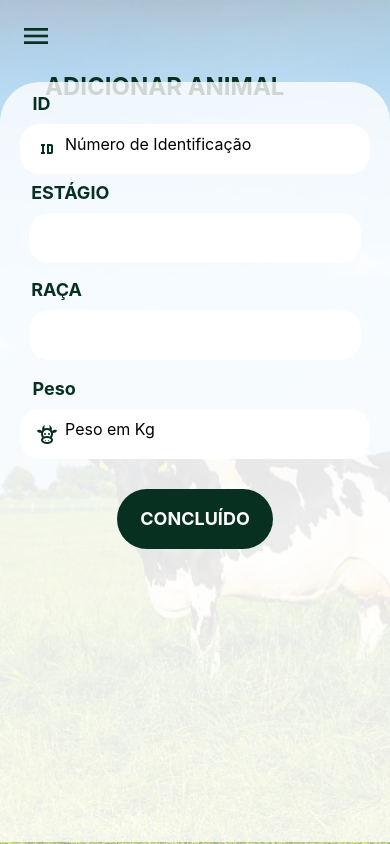
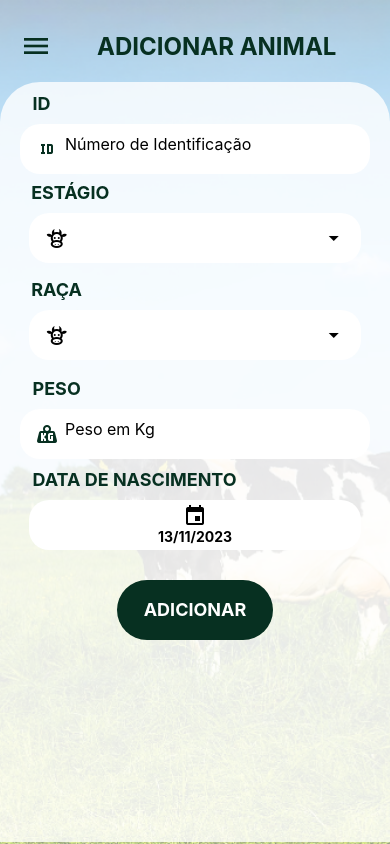
Before and after one commit to THE-CODE-HOUSE/NutriMoo-Frontend-React, a React Native app in the folder nutrimoo-app/: screen / in a window 390 px wide. Built offline with nearby package versions, Linux system fonts and the light colour scheme.

Commit message:
Date Picker

```diff
--- a/nutrimoo-app/src/components/CustomDropDown.jsx
+++ b/nutrimoo-app/src/components/CustomDropDown.jsx
@@ -7,7 +7,9 @@ import {
     FlatList
 } from 'react-native';
 
+import { MaterialCommunityIcons } from '@expo/vector-icons';
 import React, { useState } from 'react';
+import { MaterialIcons } from '@expo/vector-icons';
 
 
 export const CustomDropDown = ({ title, subTitle, options, zIndex, onSelect, titleColor }) => {
@@ -20,6 +22,16 @@ export const CustomDropDown = ({ title, subTitle, options, zIndex, onSelect, tit
 
             <TouchableOpacity style={[styles.dropDownSelector, styles.boxShadow]} onPress={() => { setIsClicked(!isClicked) }}>
                 <Text>{selectedItem}</Text>
+                <MaterialCommunityIcons name='cow' size={24} style= {{marginRight: '75%'}}/>
+
+                {isClicked ? (
+                    <MaterialIcons name='arrow-drop-down' size={24}  />
+                ) : (
+                    <MaterialIcons name='arrow-drop-down' size={24} />
+                )
+
+                }
+
 
             </TouchableOpacity>
             {isClicked && (
@@ -76,7 +88,6 @@ const styles = StyleSheet.create({
         flexDirection: 'row',
         justifyContent: 'space-between',
         alignItems: 'center',
-        paddingLeft: 15,
         paddingRight: 15,
         marginBottom: '2%',
         elevation:10
--- a/nutrimoo-app/src/screens/AddAnimal/index.js
+++ b/nutrimoo-app/src/screens/AddAnimal/index.js
@@ -10,16 +10,34 @@ import {
   Keyboard,
   TouchableOpacity,
   ImageBackground,
+  Modal,
+  Button,
 } from "react-native";
 
 import styles from "./styles";
 import { CustomDropDown } from "../../components/CustomDropDown";
 import { MaterialIcons } from "@expo/vector-icons";
 import { MaterialCommunityIcons } from "@expo/vector-icons";
-import { useState } from "react";
+import { useState,useEffect } from "react";
+import DateTimePicker from '@react-native-community/datetimepicker';
 
 
 const AddAnimalScreen = () => {
+
+  const [date,setDate] = useState(new Date());
+  const [show,setShow] = useState(false);
+  const [mode,setMode] = useState('date');
+
+  const onChange = (event,selectedDate) =>{
+    setDate(selectedDate);
+    setShow(false);
+  };
+
+  const showMode = (modeToShow) => {
+    setShow(true);
+    setMode(modeToShow);
+  }
+
 
   return (
     <TouchableWithoutFeedback onPress={Keyboard.dismiss} accessible={false}>
@@ -32,7 +50,7 @@ const AddAnimalScreen = () => {
         >
         <View style={styles.homeBar}>
           <TouchableOpacity>
-            <View style={{ backgroundColor: "transparent" , margin: 20}}>
+            <View style={{ backgroundColor: "transparent" , marginLeft: 20}}>
             <MaterialIcons name="menu" size={32} color="#073021" />
             </View>
           </TouchableOpacity>
@@ -49,7 +67,8 @@ const AddAnimalScreen = () => {
             >
             </View>
 
-            <Text style={styles.contText}>ID</Text>
+            <Text style={{ marginTop: 10, fontSize: 18, color: "#073021", fontWeight: "bold", alignSelf: 'flex-start', marginLeft: 32.5  }}
+                >ID</Text>
             <View style={styles.shadowBox}>
               {
                 <MaterialCommunityIcons
@@ -62,7 +81,7 @@ const AddAnimalScreen = () => {
               <TextInput
                 placeholder="Número de Identificação"
                 autoCorrect={false}
-                keyboardType="nome"
+                keyboardType="default"
                 style={styles.textinputWithIcon}
                 maxLength={40}
               />
@@ -73,11 +92,11 @@ const AddAnimalScreen = () => {
             <CustomDropDown title={'RAÇA'} zIndex={2000} titleColor={'#073021'} />
 
 
-            <Text style={styles.contText}>Peso</Text>
+            <Text style={styles.contText}>PESO</Text>
             <View style={styles.shadowBox}>
               {
                 <MaterialCommunityIcons
-                  name="cow"
+                  name="weight-kilogram"
                   size={24}
                   color="#073021"
                   style={styles.iconStyle}
@@ -86,15 +105,40 @@ const AddAnimalScreen = () => {
               <TextInput
                 placeholder="Peso em Kg"
                 autoCorrect={false}
-                keyboardType="nome"
+                keyboardType="default"
                 style={styles.textinputWithIcon}
                 maxLength={40}
               />
             </View>
 
 
+            <Text style={styles.contText}>DATA DE NASCIMENTO</Text>
+            <TouchableOpacity style={{  width: '85%',height: 50,marginTop: 10,borderRadius: 20, backgroundColor: "white",elevation: 15, alignItems: 'center', justifyContent: 'center'}} onPress={() => showMode('date') }>
+
+              {show && (
+                <DateTimePicker
+                testID="dateTimePicker"
+                value={date}
+                mode={'date'}
+                is24Hour={true}
+                display="default"
+                onChange={onChange}
+                maximumDate={new Date()}
+                minimumDate={new Date(1995, 1, 1)}
+                />
+              )}
+
+              <MaterialCommunityIcons
+                name={'calendar'}
+                style={{ color: '#000', fontSize: 24 }}
+              />
+
+              <Text style={{fontWeight: 'bold'}}>{date.toLocaleDateString('pt-BR')}</Text>
+            </TouchableOpacity>
+
+
             <TouchableOpacity style={styles.button} >
-              <Text style={styles.buttonText}>CONCLUÍDO</Text>
+              <Text style={styles.buttonText}>ADICIONAR</Text>
             </TouchableOpacity>
 
           </View>
--- a/nutrimoo-app/src/screens/AddAnimal/styles.js
+++ b/nutrimoo-app/src/screens/AddAnimal/styles.js
@@ -45,6 +45,12 @@ const styles = StyleSheet.create({
       backgroundColor: "white",
       elevation: 15,
     },
+    homeBar: {
+      flexDirection: 'row',
+      alignItems: 'center',
+      width:'100%',
+      height: '11%',
+    },
     contText: {
       marginTop: 10,
       fontSize: 18,
@@ -80,6 +86,25 @@ const styles = StyleSheet.create({
       paddingLeft: 45, // Aumente o padding para não sobrepor o ícone
       fontSize: 16,
     },
+
+    centeredView:{
+      flex:1,
+      justifyContent:'center',
+      alignItems: 'center',
+      marginTop:22
+    },
+    modalView:{
+      margin:20,
+      backgroundColor:'white',
+      borderRadius:20,
+      width:'90%',
+      padding:35,
+      alignItems:'center',
+      elevation:10
+    }
+
+
+
   });
 
   export default styles;
```
Also changed, not shown: nutrimoo-app/package.json (+7 -6 lines), 2 other files (tests, documents, lock files or other folders).
